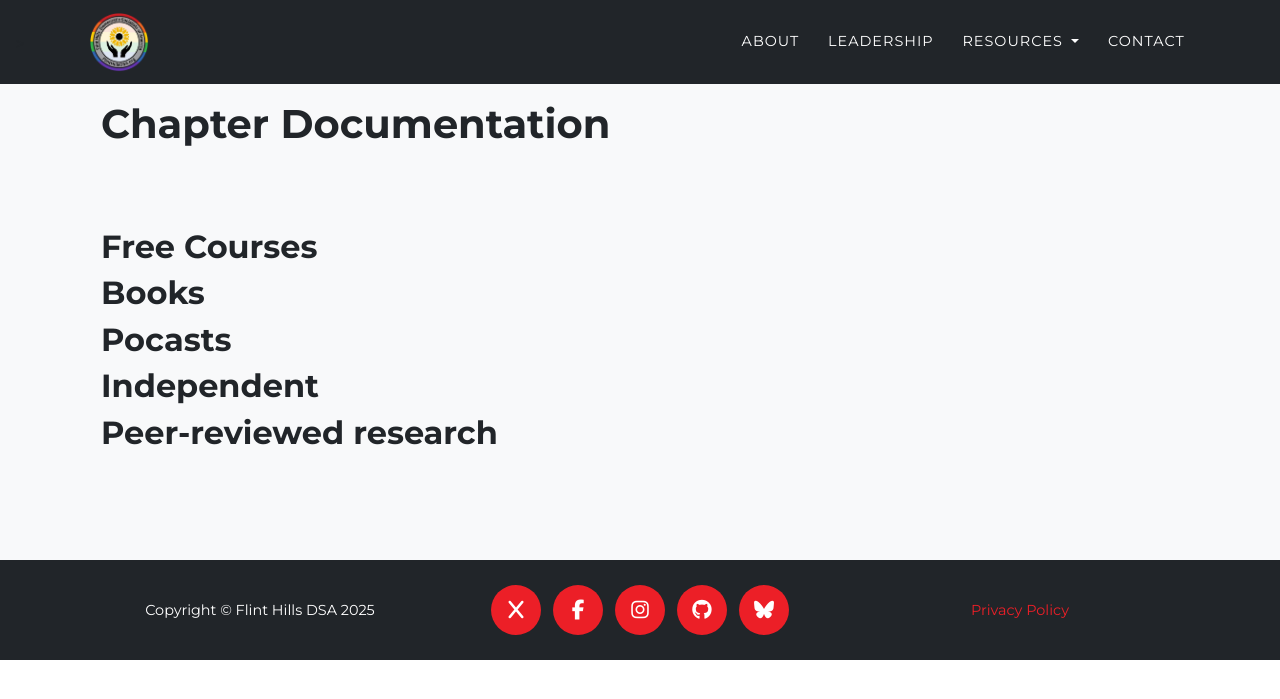
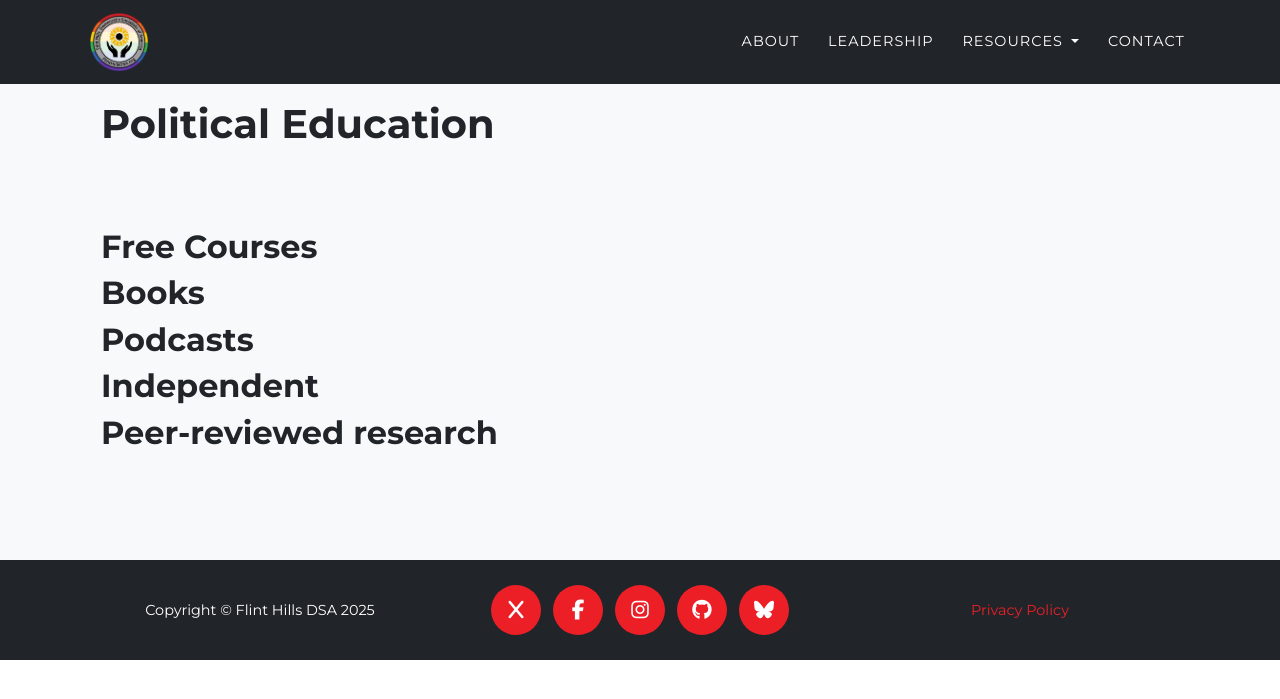
Before and after one commit to flinthillsdsa/website, a Jekyll site: the page built from _resources/educational-resources/political-education/index.md, in a window 1280 px wide. Shown: the top 699 px of the page. Built offline with Jekyll 4.4.1, drawn with Linux system fonts in a browser that asks for light colours; some web fonts are replaced.

Commit message:
Update index.md

```diff
--- a/_resources/educational-resources/political-education/index.md
+++ b/_resources/educational-resources/political-education/index.md
@@ -5,7 +5,7 @@ description: "Here is the hub for all things socialism! "
 permalink: /resources/educational-resources/
 ---
 
-# Chapter Documentation
+# Political Education
 
 <br>
 <br>
@@ -14,7 +14,7 @@ permalink: /resources/educational-resources/
 
 ## Books
 
-## Pocasts
+## Podcasts
 
 ## Independent
 
```
